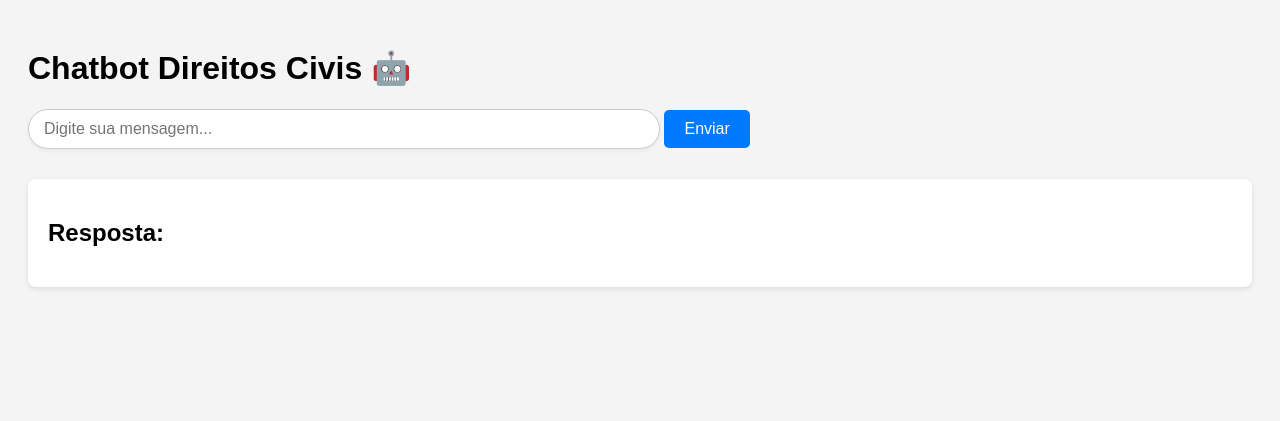
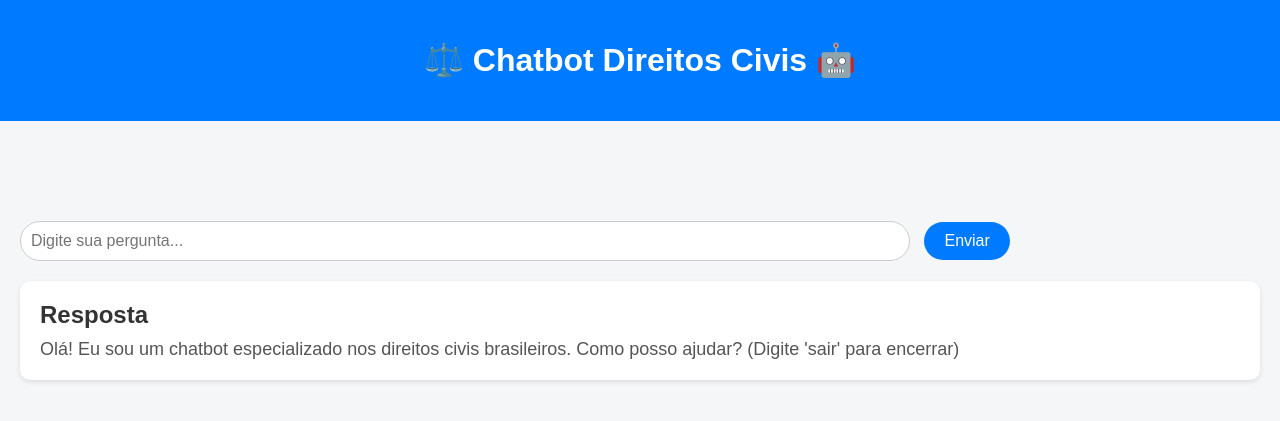
Before and after one commit to Matheus-Ferreira-123/ChatbotDireitosCivis, a Flask app: page / in a window 1280 px wide. Shown: the top 421 px of the page. Run offline with Flask 3, Linux system fonts and the light colour scheme.

Commit message:
Refactor Frontend

```diff
--- a/main.py
+++ b/main.py
@@ -37,6 +37,8 @@ def main():
 
     while True:
         user_input = input("> ").strip()
+        if user_input is None:
+            break
         resposta = conversar(user_input)
         print(resposta)
 
--- a/static/style.css
+++ b/static/style.css
@@ -1,46 +1,62 @@
-body {
-    font-family: Arial, sans-serif;
-    background-color: #f4f4f4;
+header {
+  background-color: #007bff;
+  color: white;
+  padding: 20px;
+  text-align: center;
+}
+
+main {
   padding: 20px;
 }
 
-form {
-    margin-bottom: 20px;
+body {
+  margin: 0;
+  font-family: Arial, sans-serif;
+  background-color: #f4f6f8;
 }
 
-div {
+.resposta {
   background: white;
   padding: 20px;
-    border-radius: 8px;
-    box-shadow: 0px 2px 5px rgba(0,0,0,0.1);
+  margin-bottom: 20px;
+  border-radius: 10px;
+  box-shadow: 0 2px 5px rgba(0,0,0,0.1);
 }
 
-button {
-  background-color: #007bff;
-  color: #fff;
-  border: none;
+.resposta h2 {
+    margin-top: 0;
+    margin-bottom: 10px;
+    font-size: 24px;
+    color: #333;
+}
+
+.resposta-texto {
+    font-size: 18px;
+    color: #555;
+}
+
+form button {
     padding: 10px 20px;
     font-size: 16px;
+    background-color: #007bff;
+    color: white;
+    border: none;
+    border-radius: 20px;
     cursor: pointer;
-  border-radius: 5px;
-  margin-right: 10px;
 }
 
-button:last-child {
-  margin-right: 0;
-}
-
-button:hover {
+form button:hover {
     background-color: #0056b3;
 }
 
-input[type="text"] {
-    width: 100%;
-    padding: 10px 15px;
-    margin-bottom: 10px;
+form input[type="text"] {
+  width: 70%;
+  padding: 10px;
+  font-size: 16px;
+  border-radius: 20px;
   border: 1px solid #ccc;
-    border-radius: 25px;
   outline: none;
-    box-shadow: 0px 2px 5px rgba(0,0,0,0.05);
-    font-size: 16px;
+  margin-right: 10px;
+  margin-bottom: 20px;
+  margin-top: 80px;
 }
--- a/templates/index.html
+++ b/templates/index.html
@@ -2,24 +2,26 @@
 <html lang="pt-BR">
 <head>
     <meta charset="UTF-8">
-    <title>Chatbot Faculdade</title>
+    <title>Chatbot de Direitos Civis</title>
     <link rel="stylesheet" href="{{ url_for('static', filename='style.css') }}">
 </head>
 <body>
-    <h1>Chatbot Direitos Civis 🤖</h1>
+    <header>
+        <h1>⚖️ Chatbot Direitos Civis 🤖</h1>
+    </header>
 
-    <form method="POST">
-        <input type="text" name="user_input" placeholder="Digite sua mensagem..." style="width: 600px;">
-        <button type="submit">Enviar</button>
-    </form>
+    <main>
+        <form method="POST">
+            <input type="text" name="user_input" placeholder="Digite sua pergunta...">
+            <button type="submit">Enviar</button>
+        </form>
 
-    <div style="margin-top:20px;">
-        <h2>Resposta:</h2>
-        {% if resposta %}
-        <div>
-            {{ resposta|safe }}
-        </div>
-        {% endif %}
-    </div>
+        <section class="resposta">
+            <h2>Resposta</h2>
+            <div class="resposta-texto">
+                {{ (resposta or "Olá! Eu sou um chatbot especializado nos direitos civis brasileiros. Como posso ajudar? (Digite 'sair' para encerrar)") | safe }}
+            </div>
+        </section>
+    </main>
 </body>
 </html>
```
Lines whose indentation alone changed are shown as unchanged.
